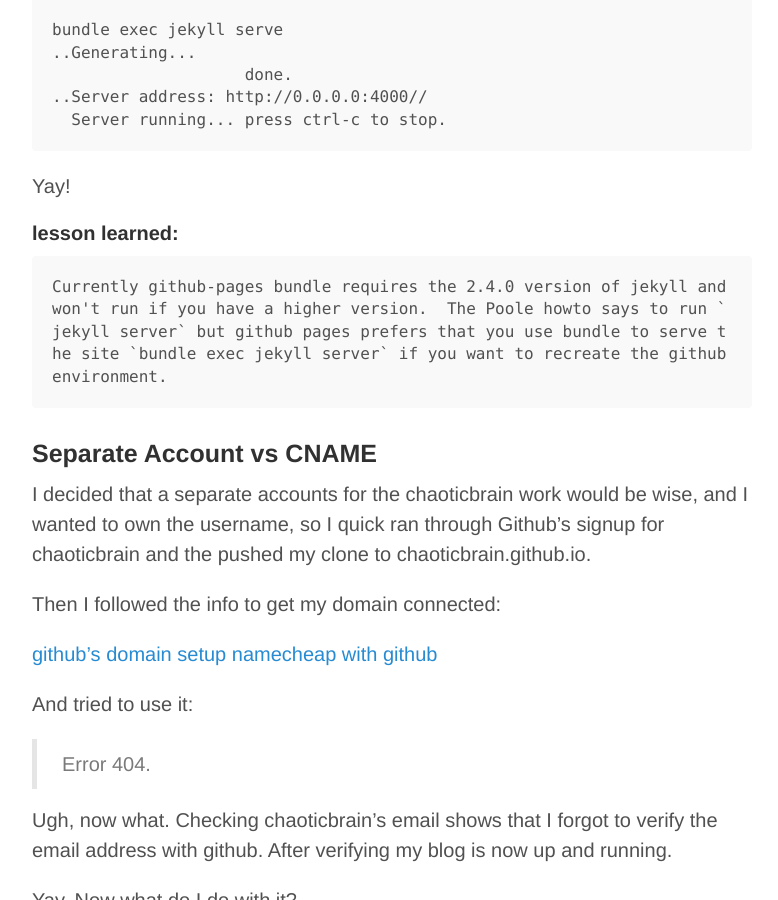
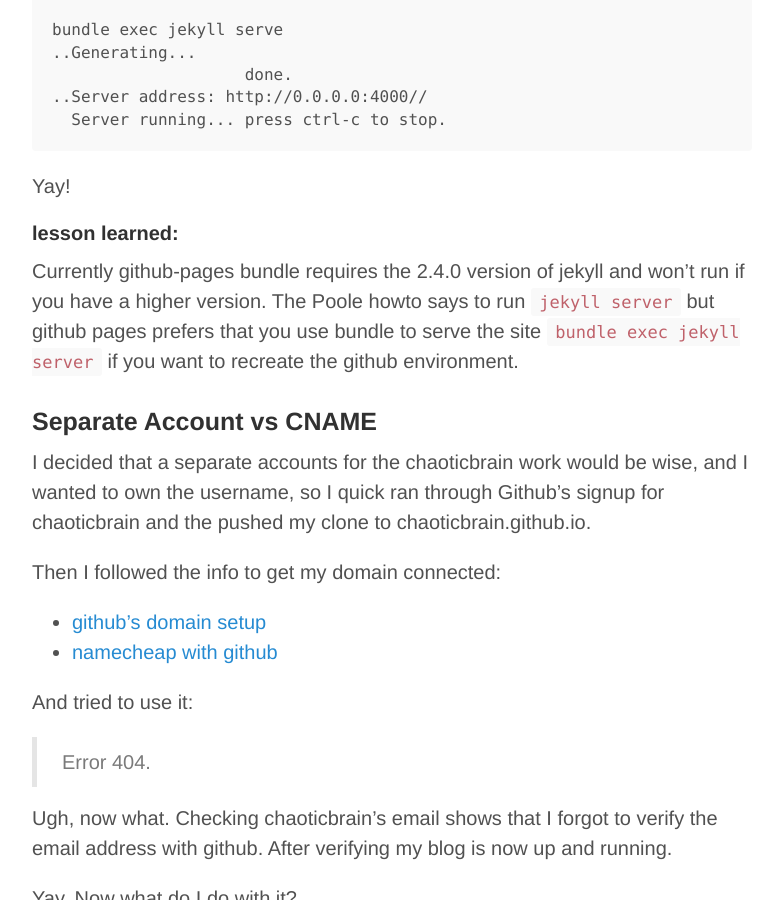
Before and after one commit to chaoticbrain/chaoticbrain.github.io, a Jekyll site: the page built from _posts/2015-05-09-github_pages.md, in a window 1280 px wide and 900 px high, scrolled down 1614 px. Shown: the whole window, without its empty margins (248-1026 px from the left). Built offline with Jekyll 4.4.1, drawn with Linux system fonts in a browser that asks for light colours; Markdown is read by kramdown in place of the engine named in the settings; some of the changed text lies outside the part shown.

Commit message:
cleanup.

```diff
--- a/_posts/2015-05-09-github_pages.md
+++ b/_posts/2015-05-09-github_pages.md
@@ -7,7 +7,7 @@
 I am a software developer by profession, as the saying goes: Every good developer should have a blog. Right? So there's that.  But mainly this will be a holding ground for things I wish to re-remember or just find neat.  If others find it helpfull or amusing or whatever that's nice, but mainly it's for me.
 
 ## Getting the ball rolling.
-Seemingly, like everythign I try to do, what should have been a 5 minute task *setup github pages blog * turned into a mess.
+Seemingly, like everythign I try to do, what should have been a 5 minute task **setup github pages blog** turned into a mess.
 
 ### Jekyll 2.5.3
 Hmm, well we want a blog. Github has this handy feature of github pages.  A nice short guide here: https://help.github.com/articles/using-jekyll-with-pages/ has all of three commands to supposedly get a github compatable Jekyll sight up and running...
@@ -60,7 +60,8 @@
 
 Yay!
 #### lesson learned:
-    Currently github-pages bundle requires the 2.4.0 version of jekyll and won't run if you have a higher version.  The Poole howto says to run `jekyll server` but github pages prefers that you use bundle to serve the site `bundle exec jekyll server` if you want to recreate the github environment.
+
+Currently github-pages bundle requires the 2.4.0 version of jekyll and won't run if you have a higher version.  The Poole howto says to run `jekyll server` but github pages prefers that you use bundle to serve the site `bundle exec jekyll server` if you want to recreate the github environment.
 
 ### Separate Account vs CNAME
 
@@ -68,8 +69,8 @@
 
 Then I followed the info to get my domain connected:
 
-[github's domain setup](http://help.github.com/articles/setting-up-a-custom-domain-with-github-pages/)
-[namecheap with github](http://davidensinger.com/2013/03/setting-the-dns-for-github-pages-on-namecheap/)
+* [github's domain setup](http://help.github.com/articles/setting-up-a-custom-domain-with-github-pages/)
+* [namecheap with github](http://davidensinger.com/2013/03/setting-the-dns-for-github-pages-on-namecheap/)
 
 And tried to use it:
 >Error 404.
```
